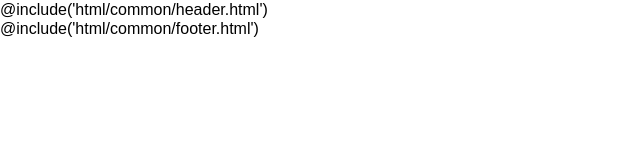
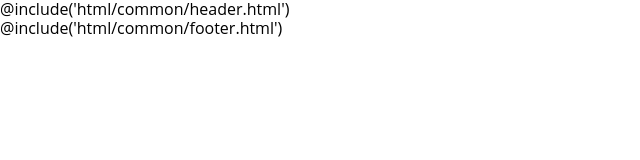
Before and after one commit to AlexType/gulp-start, a website: page src/index.html in a window 1280 px wide. Shown: the whole page, without its empty margins (0-640 px from the left). Drawn offline with nearby package versions, Linux system fonts and the light colour scheme; files that its build step writes are made by us from their sources.

Commit message:
added: _fonts.scss and upd: _bootsraps.scss

```diff
--- a/src/scss/utils/_bootsrap.scss
+++ b/src/scss/utils/_bootsrap.scss
@@ -0,0 +1,15 @@
+// Required
+@import "../../../node_modules/bootstrap/scss/functions";
+@import "../../../node_modules/bootstrap/scss/variables";
+@import "../../../node_modules/bootstrap/scss/mixins";
+
+// Optional
+@import "../../../node_modules/bootstrap/scss/root";
+@import "../../../node_modules/bootstrap/scss/reboot";
+@import "../../../node_modules/bootstrap/scss/type";
+@import "../../../node_modules/bootstrap/scss/images";
+@import "../../../node_modules/bootstrap/scss/containers";
+@import "../../../node_modules/bootstrap/scss/grid";
+@import "../../../node_modules/bootstrap/scss/accordion";
+@import "../../../node_modules/bootstrap/scss/utilities";
+@import "../../../node_modules/bootstrap/scss/utilities/api";
--- /dev/null
+++ b/src/scss/utils/_fonts.scss
@@ -0,0 +1,78 @@
+@font-face {
+    font-family: "Open Sans";
+    src: local("Open Sans Light"), local("OpenSans-Light"), url("../fonts/opensanslight.woff2") format("woff2"),
+        url("../fonts/opensanslight.woff") format("woff"), url("../fonts/opensanslight.ttf") format("truetype");
+    font-weight: 300;
+    font-style: normal;
+}
+@font-face {
+    font-family: "Open Sans";
+    src: local("Open Sans Light Italic"), local("OpenSansLight-Italic"),
+        url("../fonts/opensanslightitalic.woff2") format("woff2"),
+        url("../fonts/opensanslightitalic.woff") format("woff"),
+        url("../fonts/opensanslightitalic.ttf") format("truetype");
+    font-weight: 300;
+    font-style: italic;
+}
+@font-face {
+    font-family: "Open Sans";
+    src: local("Open Sans"), local("OpenSans"), url("../fonts/opensans.woff2") format("woff2"),
+        url("../fonts/opensans.woff") format("woff"), url("../fonts/opensans.ttf") format("truetype");
+    font-weight: 400;
+    font-style: normal;
+}
+@font-face {
+    font-family: "Open Sans";
+    src: local("Open Sans Italic"), local("OpenSans-Italic"), url("../fonts/opensansitalic.woff2") format("woff2"),
+        url("../fonts/opensansitalic.woff") format("woff"), url("../fonts/opensansitalic.ttf") format("truetype");
+    font-weight: 400;
+    font-style: italic;
+}
+@font-face {
+    font-family: "Open Sans";
+    src: local("Open Sans Semibold"), local("OpenSans-Semibold"), url("../fonts/opensanssemibold.woff2") format("woff2"),
+        url("../fonts/opensanssemibold.woff") format("woff"), url("../fonts/opensanssemibold.ttf") format("truetype");
+    font-weight: 600;
+    font-style: normal;
+}
+@font-face {
+    font-family: "Open Sans";
+    src: local("Open Sans Semibold Italic"), local("OpenSans-SemiboldItalic"),
+        url("../fonts/opensanssemibolditalic.woff2") format("woff2"),
+        url("../fonts/opensanssemibolditalic.woff") format("woff"),
+        url("../fonts/opensanssemibolditalic.ttf") format("truetype");
+    font-weight: 600;
+    font-style: italic;
+}
+@font-face {
+    font-family: "Open Sans";
+    src: local("Open Sans Bold"), local("OpenSans-Bold"), url("../fonts/opensansbold.woff2") format("woff2"),
+        url("../fonts/opensansbold.woff") format("woff"), url("../fonts/opensansbold.ttf") format("truetype");
+    font-weight: 700;
+    font-style: normal;
+}
+@font-face {
+    font-family: "Open Sans";
+    src: local("Open Sans Bold Italic"), local("OpenSans-BoldItalic"),
+        url("../fonts/opensansbolditalic.woff2") format("woff2"), url("../fonts/opensansbolditalic.woff") format("woff"),
+        url("../fonts/opensansbolditalic.ttf") format("truetype");
+    font-weight: 700;
+    font-style: italic;
+}
+@font-face {
+    font-family: "Open Sans";
+    src: local("Open Sans Extrabold"), local("OpenSans-Extrabold"),
+        url("../fonts/opensansextrabold.woff2") format("woff2"), url("../fonts/opensansextrabold.woff") format("woff"),
+        url("../fonts/opensansextrabold.ttf") format("truetype");
+    font-weight: 800;
+    font-style: normal;
+}
+@font-face {
+    font-family: "Open Sans";
+    src: local("Open Sans Extrabold Italic"), local("OpenSans-ExtraboldItalic"),
+        url("../fonts/opensansextrabolditalic.woff2") format("woff2"),
+        url("../fonts/opensansextrabolditalic.woff") format("woff"),
+        url("../fonts/opensansextrabolditalic.ttf") format("truetype");
+    font-weight: 800;
+    font-style: italic;
+}
--- a/src/scss/utils/_vars.scss
+++ b/src/scss/utils/_vars.scss
@@ -1,5 +1,5 @@
 // Settings
-$font-family: Arial;
+$font-family: "Open Sans", Arial;
 $line-height: 1.2;
 $font-size: 16px;
 
```
